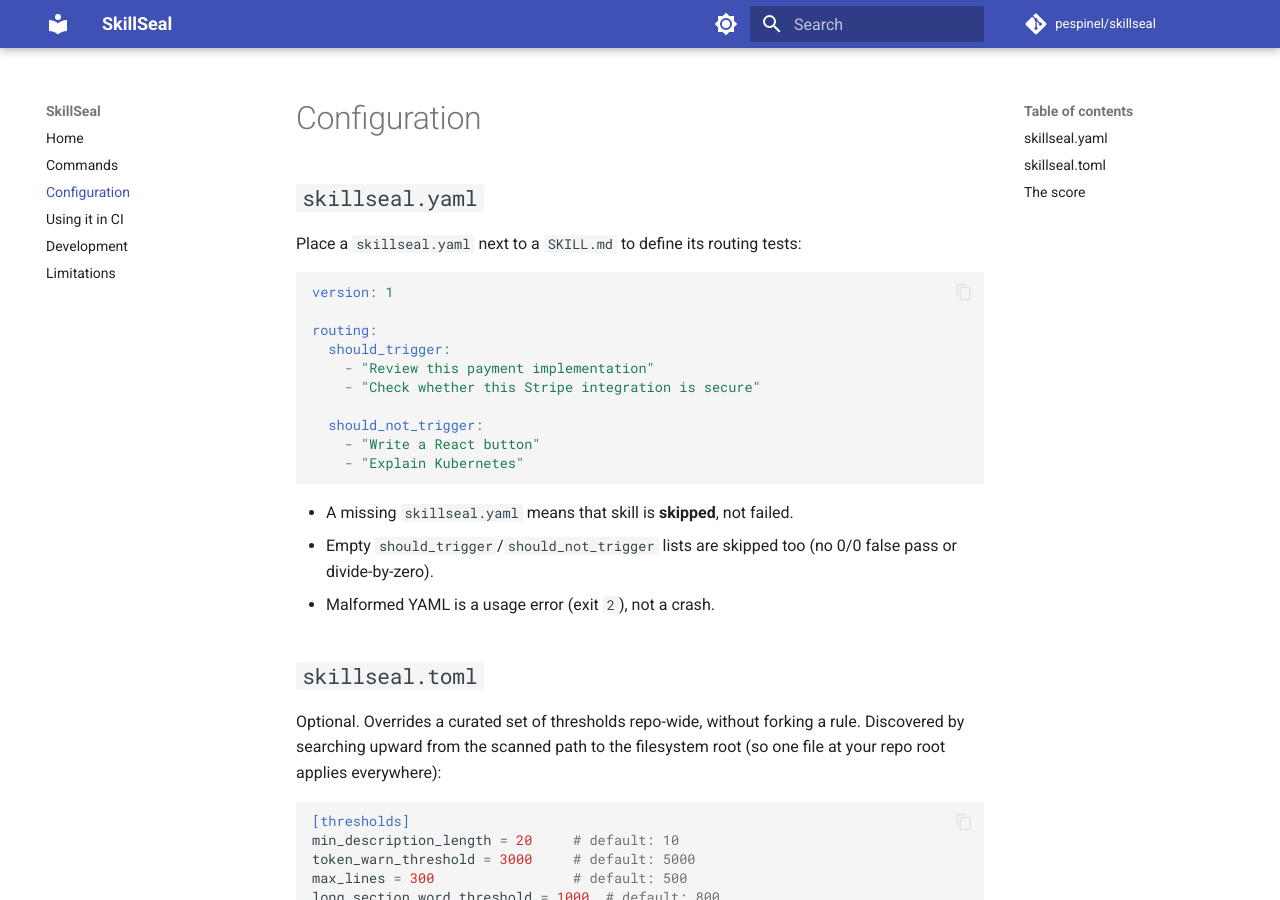
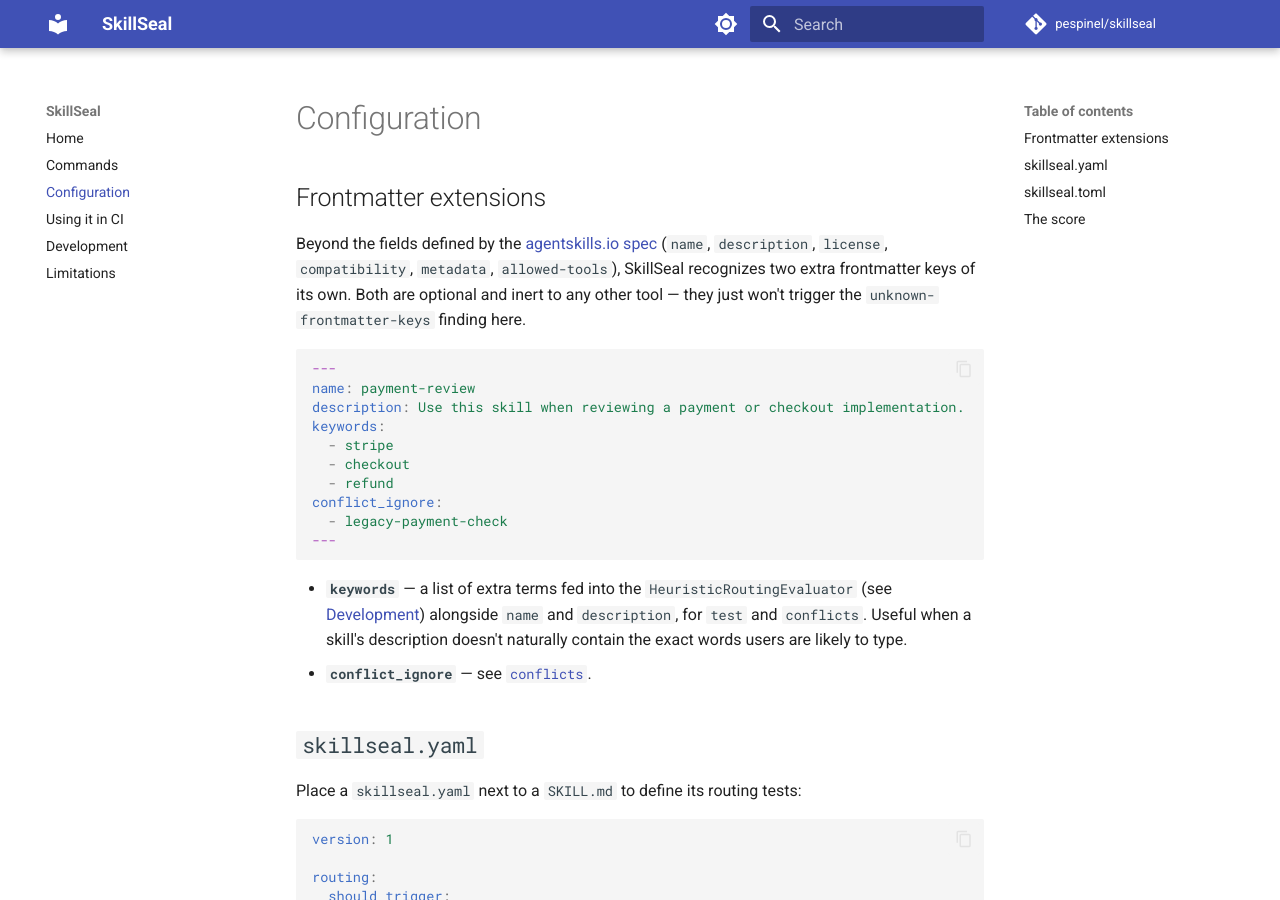
Before and after one commit to pespinel/SkillSeal, an MkDocs documentation site: the page built from docs/configuration.md, in a window 1280 px wide and 900 px high. Built offline with MkDocs 1.6.1 and Material for MkDocs 9.7.7, drawn with Linux system fonts in a browser that asks for light colours; comment, search, counter and statistics services are not loaded.

Commit message:
docs: document the keywords/conflict_ignore frontmatter extensions
Both were implemented and functional but never actually shown as a
usable example anywhere.

Co-Authored-By: Claude Sonnet 5 <noreply@anthropic.com>

````diff
--- a/docs/configuration.md
+++ b/docs/configuration.md
@@ -1,4 +1,32 @@
 # Configuration
+
+## Frontmatter extensions
+
+Beyond the fields defined by the [agentskills.io spec](https://agentskills.io/specification)
+(`name`, `description`, `license`, `compatibility`, `metadata`,
+`allowed-tools`), SkillSeal recognizes two extra frontmatter keys of its own.
+Both are optional and inert to any other tool — they just won't trigger the
+`unknown-frontmatter-keys` finding here.
+
+```yaml
+---
+name: payment-review
+description: Use this skill when reviewing a payment or checkout implementation.
+keywords:
+  - stripe
+  - checkout
+  - refund
+conflict_ignore:
+  - legacy-payment-check
+---
+```
+
+- **`keywords`** — a list of extra terms fed into the
+  `HeuristicRoutingEvaluator` (see [Development](development.md)) alongside
+  `name` and `description`, for `test` and `conflicts`. Useful when a skill's
+  description doesn't naturally contain the exact words users are likely to
+  type.
+- **`conflict_ignore`** — see [`conflicts`](commands.md#skillseal-conflicts-path).
 
 ## `skillseal.yaml`
 
````
